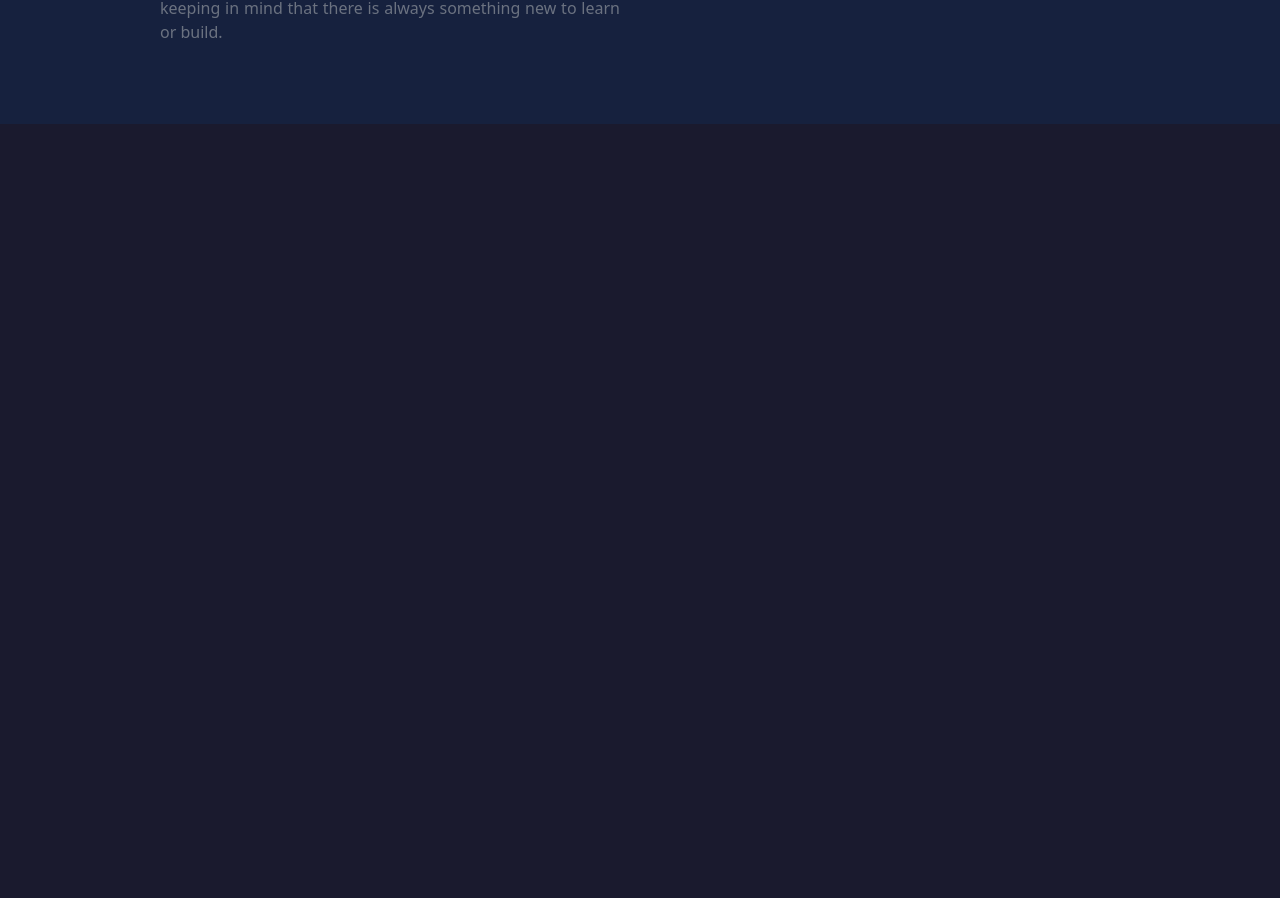
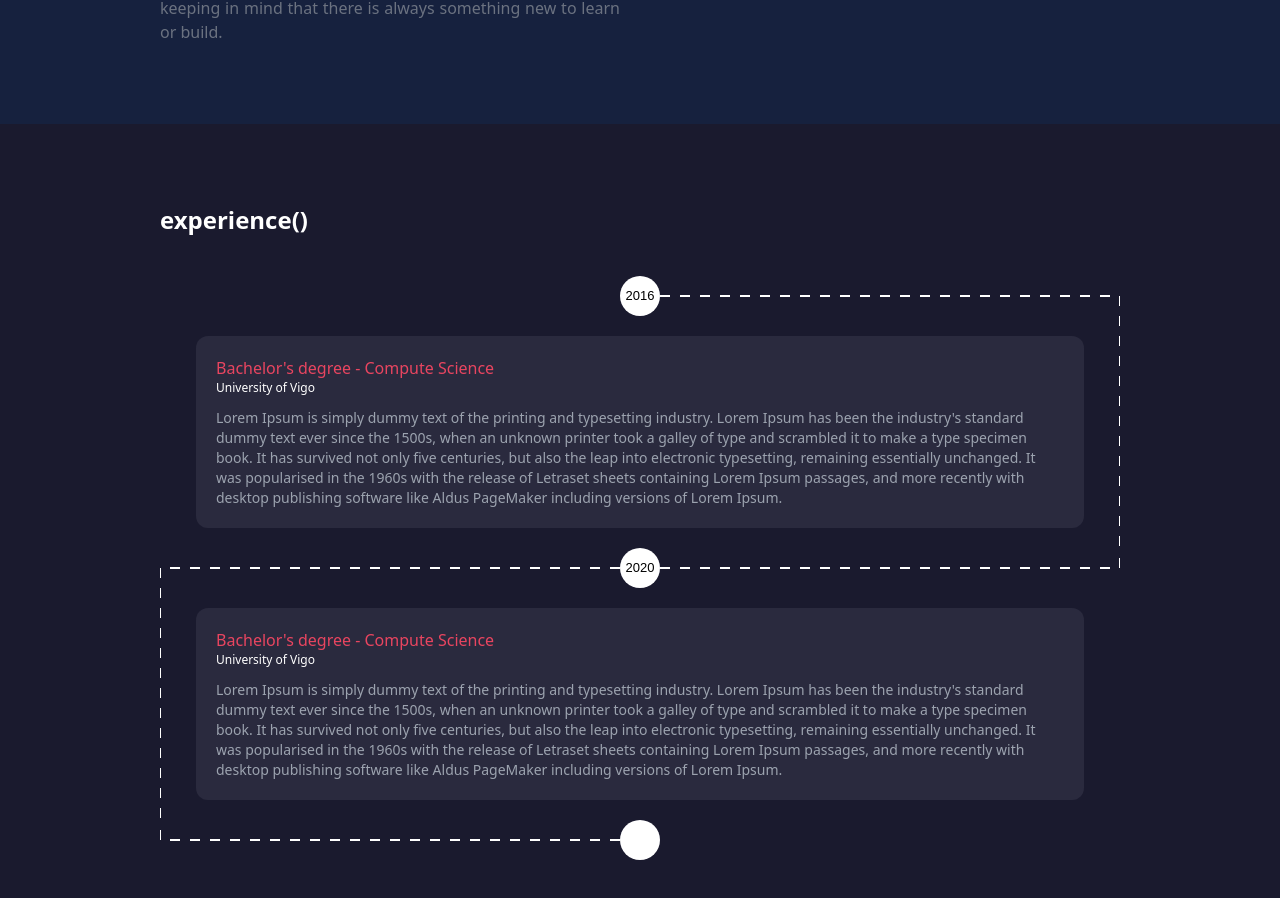
Before and after one commit to dev4l3x/portfolio, a Next.js app: page / in a window 1280 px wide. Shown: the part 1200-2098 px from the top of the page. Before the commit the page ends 1324 px from the top, so only its background shows below. Built offline with nearby package versions, Linux system fonts and the light colour scheme.

Commit message:
Add experience section

```diff
--- /dev/null
+++ b/components/DownLine.jsx
@@ -0,0 +1,56 @@
+import React, { useEffect } from "react";
+import useResponsive, { SIZES } from "../hooks/responsiveHook";
+
+const DownLine = (props) => {
+  const width = useResponsive();
+
+  const canvas_id = `canvas-${props.id}`;
+
+  useEffect(() => {
+    function _drawRightLine(ctx) {
+      ctx.fillStyle = "#FFF";
+      ctx.strokeStyle = "#FFF";
+      ctx.lineWidth = 2;
+
+      ctx.beginPath();
+      ctx.setLineDash([10, 10]);
+      ctx.moveTo(canvas.width, 0);
+      ctx.lineTo(canvas.width, canvas.height);
+      ctx.stroke();
+    }
+
+    function _drawLeftLine(ctx) {
+      ctx.fillStyle = "#FFF";
+      ctx.strokeStyle = "#FFF";
+      ctx.lineWidth = 2;
+
+      ctx.beginPath();
+      ctx.setLineDash([10, 10]);
+      ctx.moveTo(0, 0);
+      ctx.lineTo(0, canvas.height);
+      ctx.stroke();
+    }
+    const canvas = document.getElementById(canvas_id);
+    canvas.width = 0;
+    canvas.height = 0;
+    const ctx = canvas.getContext("2d");
+    const wrapper = document.getElementById(props.id);
+    canvas.width = wrapper.offsetWidth;
+    canvas.height = wrapper.offsetHeight;
+    ctx.fillStyle = "#FFF";
+    ctx.strokeStyle = "#FFF";
+    if (props.isRight) {
+      _drawRightLine(ctx);
+    } else {
+      _drawLeftLine(ctx);
+    }
+  }, [width]);
+
+  return (
+    <div className={props.className} style={props.style} id={props.id}>
+      <canvas id={canvas_id}></canvas>
+    </div>
+  );
+};
+
+export default DownLine;
--- /dev/null
+++ b/components/ExperiencePill/ExperiencePill.jsx
@@ -0,0 +1,13 @@
+import styles from "./ExperiencePill.module.css";
+
+const ExperiencePill = ({ position, company, description, className }) => {
+  return (
+    <div className={styles.container + ` ${className}`}>
+      <h2 className={styles.position}>{position}</h2>
+      <h3 className={styles.company}>{company}</h3>
+      <p className={styles.description}>{description}</p>
+    </div>
+  );
+};
+
+export default ExperiencePill;
--- /dev/null
+++ b/components/ExperiencePill/ExperiencePill.module.css
@@ -0,0 +1,16 @@
+.container {
+  background-color: var(--darksecondary);
+  @apply rounded-xl p-5;
+}
+
+.position {
+  color: var(--red);
+}
+
+.company {
+  @apply text-xs;
+}
+
+.description {
+  @apply text-sm mt-3 text-gray-400;
+}
--- /dev/null
+++ b/components/YearLine/YearLine.jsx
@@ -0,0 +1,90 @@
+import React, { useEffect } from "react";
+import useResponsive, { SIZES } from "../../hooks/responsiveHook";
+
+const YearLine = (props) => {
+  const canvas_id = `canvas-${props.id}`;
+
+  const width = useResponsive();
+
+  useEffect(() => {
+    function _drawMiddleCircle(ctx) {
+      ctx.fillStyle = "#FFF";
+      ctx.strokeStyle = "#FFF";
+      ctx.beginPath();
+      ctx.arc(canvas.width / 2, canvas.height / 2, 20, 0, 360);
+      ctx.fill();
+    }
+
+    function _drawText(text, ctx) {
+      ctx.font = "13px Arial";
+      ctx.fillStyle = "#1a1a2e";
+      ctx.fillStyle = "#000";
+      ctx.textAlign = "center";
+      ctx.textBaseline = "middle";
+      ctx.fillText(text, canvas.width / 2, canvas.height / 2);
+    }
+
+    function _drawLine(ctx, right = true) {
+      ctx.fillStyle = "#FFF";
+      ctx.lineWidth = 2;
+
+      ctx.beginPath();
+      ctx.setLineDash([10, 10]);
+      ctx.moveTo(canvas.width / 2, canvas.height / 2);
+      ctx.lineTo(right ? canvas.width : 0, canvas.height / 2);
+      ctx.stroke();
+    }
+
+    function _drawLeftConector(ctx, up = true) {
+      ctx.fillStyle = "#FFF";
+      ctx.lineWidth = 2;
+
+      ctx.beginPath();
+      ctx.setLineDash([10, 10]);
+      ctx.moveTo(0, canvas.height / 2);
+      ctx.lineTo(0, up ? 0 : canvas.height);
+      ctx.stroke();
+    }
+
+    function _drawRightConector(ctx, up = true) {
+      ctx.fillStyle = "#FFF";
+      ctx.lineWidth = 2;
+
+      ctx.beginPath();
+      ctx.setLineDash([10, 10]);
+      ctx.moveTo(canvas.width, canvas.height / 2);
+      ctx.lineTo(canvas.width, up ? 0 : canvas.height);
+      ctx.stroke();
+    }
+
+    const canvas = document.getElementById(canvas_id);
+    const ctx = canvas.getContext("2d");
+
+    ctx.fillStyle = "#FFF";
+    ctx.strokeStyle = "#FFF";
+
+    canvas.width = canvas.offsetWidth;
+    canvas.height = canvas.offsetHeight;
+
+    _drawMiddleCircle(ctx);
+
+    if (props.leftSide) {
+      _drawLine(ctx, !props.leftSide);
+    }
+    if (props.rightSide) {
+      _drawLine(ctx, props.rightSide);
+    }
+    if (props.leftConector) {
+      _drawLeftConector(ctx, props.leftConector === "up");
+    }
+    if (props.rightConector) {
+      _drawRightConector(ctx, props.rightConector === "up");
+    }
+
+    _drawText(props.year || "", ctx);
+  }, [width]);
+
+  return <canvas id={canvas_id} className={props.className}></canvas>;
+};
+
+export default YearLine;
--- /dev/null
+++ b/modules/Experience/Experience.jsx
@@ -0,0 +1,69 @@
+import ExperiencePill from "../../components/ExperiencePill/ExperiencePill";
+import styles from "./Experience.module.css";
+import React, { useState, useEffect } from "react";
+import YearLine from "../../components/YearLine/YearLine";
+import DownLine from "../../components/DownLine";
+
+const Experience = (props) => {
+  return (
+    <section className="section">
+      <h1 className="title mb-10">experience()</h1>
+      <div className="grid" style={{ gridTemplateColumns: "36px auto 36px" }}>
+        <YearLine
+          className="h-10 w-full col-span-3 row-start-1"
+          id="test"
+          year="2016"
+          leftSide={false}
+          rightSide={true}
+          rightConector="down"
+        />
+
+        <DownLine
+          className="h-full w-full col-start-3 row-start-2"
+          isRight={true}
+          id="second"
+        />
+
+        <ExperiencePill
+          className="row-start-2 col-start-2 my-5"
+          position="Bachelor's degree - Compute Science"
+          company="University of Vigo"
+          description="Lorem Ipsum is simply dummy text of the printing and typesetting industry. Lorem Ipsum has been the industry's standard dummy text ever since the 1500s, when an unknown printer took a galley of type and scrambled it to make a type specimen book. It has survived not only five centuries, but also the leap into electronic typesetting, remaining essentially unchanged. It was popularised in the 1960s with the release of Letraset sheets containing Lorem Ipsum passages, and more recently with desktop publishing software like Aldus PageMaker including versions of Lorem Ipsum."
+        />
+
+        <YearLine
+          className="h-10 w-full col-span-3 row-start-3"
+          id="test2"
+          year="2020"
+          leftSide={true}
+          rightSide={true}
+          leftConector="down"
+          rightConector="up"
+        />
+
+        <DownLine
+          className="h-full w-full col-start-1 row-start-4"
+          isRight={false}
+          id="testsw"
+        />
+
+        <ExperiencePill
+          className="row-start-4 col-start-2 my-5"
+          position="Bachelor's degree - Compute Science"
+          company="University of Vigo"
+          description="Lorem Ipsum is simply dummy text of the printing and typesetting industry. Lorem Ipsum has been the industry's standard dummy text ever since the 1500s, when an unknown printer took a galley of type and scrambled it to make a type specimen book. It has survived not only five centuries, but also the leap into electronic typesetting, remaining essentially unchanged. It was popularised in the 1960s with the release of Letraset sheets containing Lorem Ipsum passages, and more recently with desktop publishing software like Aldus PageMaker including versions of Lorem Ipsum."
+        />
+
+        <YearLine
+          className="h-10 w-full col-span-3 row-start-5"
+          id="test3"
+          leftSide={true}
+          rightSide={false}
+          leftConector="up"
+        />
+      </div>
+    </section>
+  );
+};
+
+export default Experience;
--- a/pages/index.jsx
+++ b/pages/index.jsx
@@ -3,6 +3,7 @@ import React from "react";
 import Navbar from "../components/NavBar/Navbar";
 import Home from "../modules/Home/Home";
 import About from "../modules/About/About";
+import Experience from "../modules/Experience/Experience";
 
 function HomePage() {
   return (
@@ -10,6 +11,7 @@ function HomePage() {
       <Navbar />
       <Home className="mt-1 sm:mt-10" />
       <About />
+      <Experience />
     </React.Fragment>
   );
 }
--- a/styles.css
+++ b/styles.css
@@ -5,6 +5,7 @@
 
 :root {
   --dark: #1a1a2e;
+  --darksecondary: #2a2a3e;
   --bluedark: #16213e;
   --red: #e94560;
 }
@@ -45,7 +46,7 @@ body {
 }
 
 .section {
-  @apply py-20 px-40;
+  @apply p-10 lg:py-20 lg:px-40;
 }
 
 .title {
```
Also changed, not shown: modules/Experience/Experience.module.css (added).
